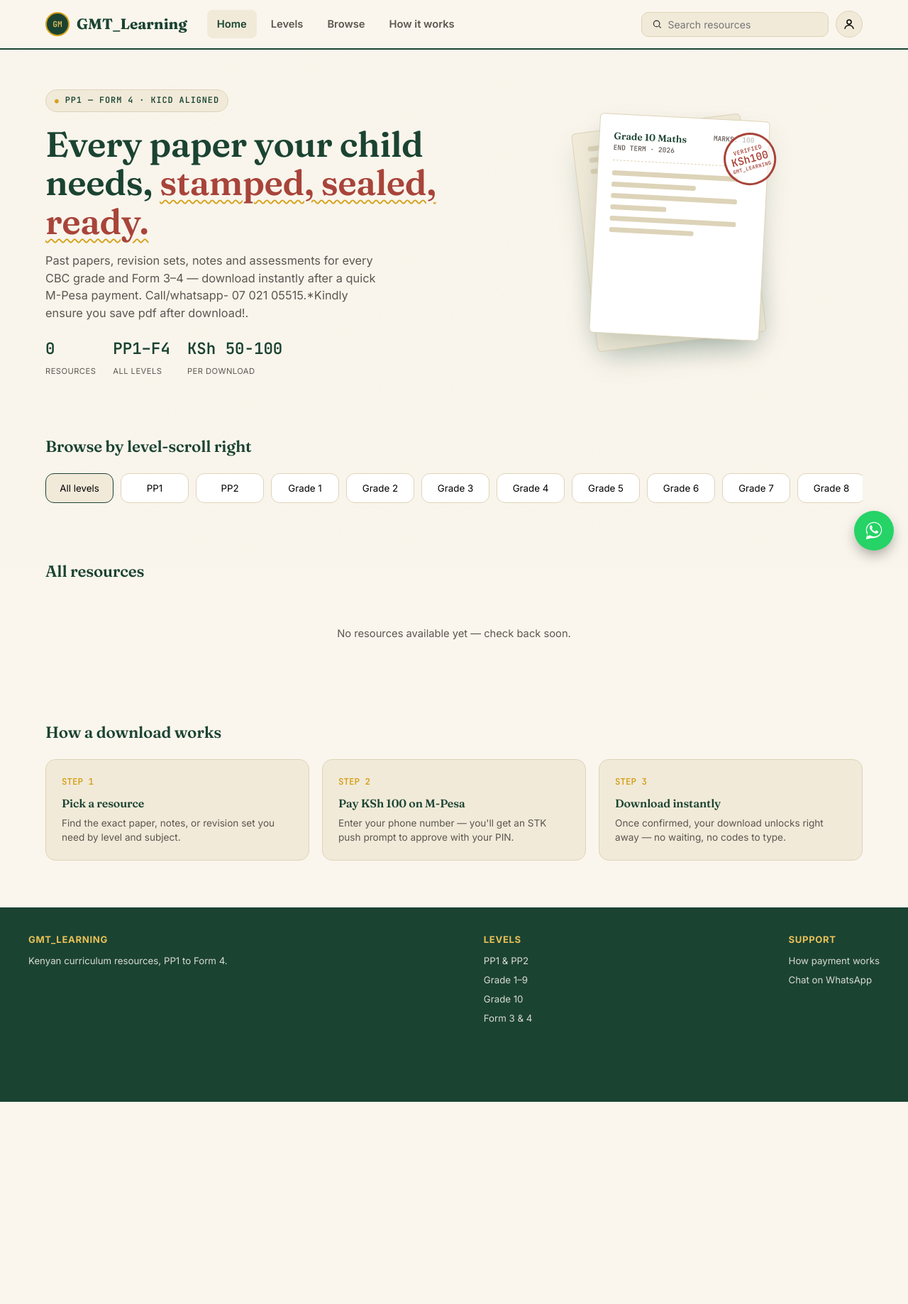
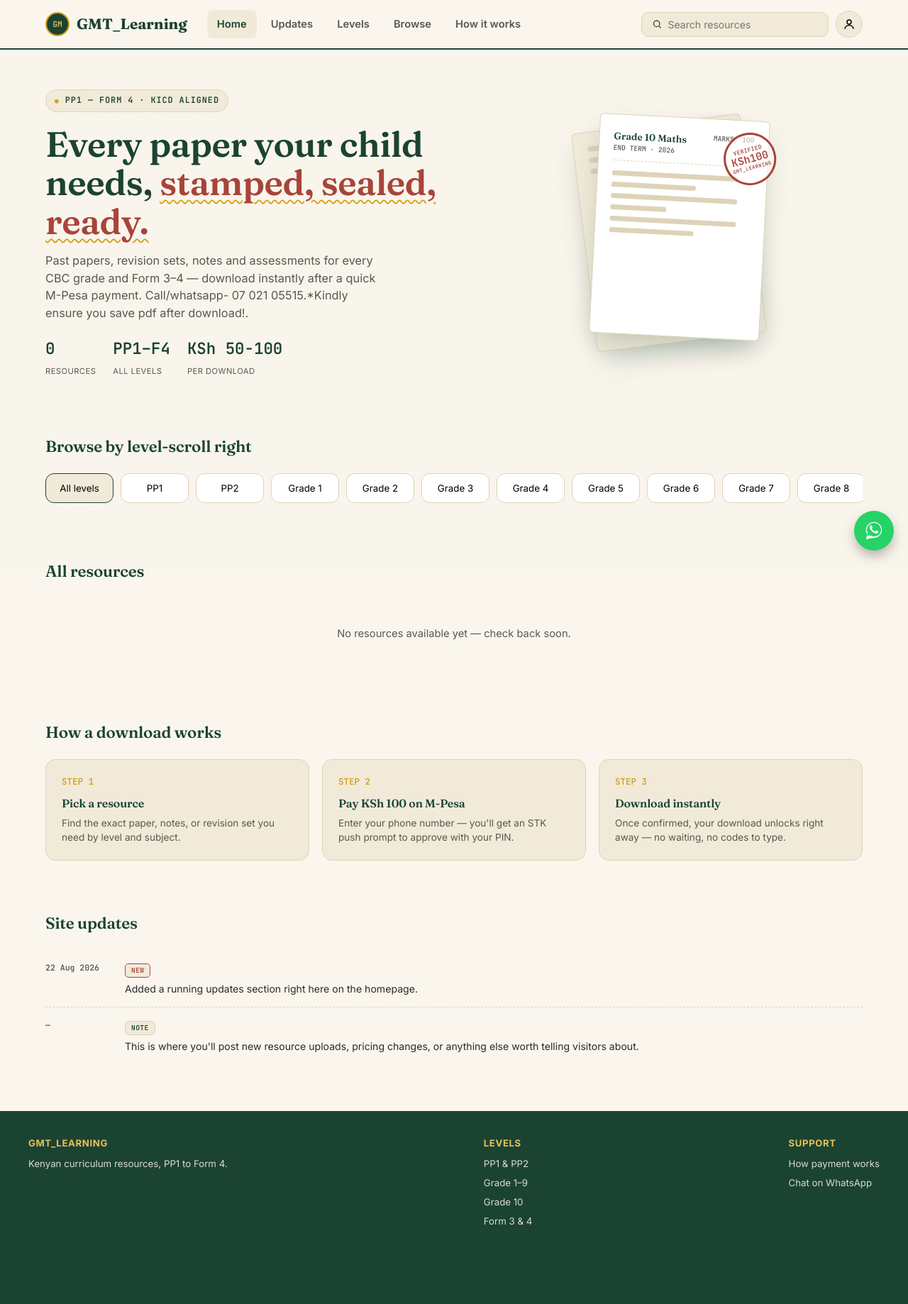
Before and after one commit to gmtrisen/gmt-learning, a Flask app: page / in a window 1280 px wide. Shown: the top 1838 px of the page at 71% size. Before the commit the page ends 1553 px from the top, so only its background shows below. Run offline with Flask 3, Linux system fonts and the light colour scheme; data that the repository does not hold is empty.

Commit message:
Update index.html

```diff
--- a/templates/index.html
+++ b/templates/index.html
@@ -154,6 +154,23 @@
   .section{max-width:1200px;margin:0 auto;padding:36px 24px;position:relative;z-index:1;}
   .section-head{display:flex;justify-content:space-between;align-items:baseline;margin-bottom:20px;flex-wrap:wrap;gap:10px;}
   .section-head h2{font-size:1.4rem;color:var(--forest);}
+  /* Site updates — a small running log, edit the .update-item entries by hand */
+.updates-list{display:flex;flex-direction:column;gap:0;}
+.update-item{display:flex;gap:16px;padding:14px 0;border-bottom:1px dashed var(--line);}
+.update-item:last-child{border-bottom:none;}
+.update-date{flex:0 0 auto;width:96px;font-family:'JetBrains Mono',monospace;font-size:0.72rem;font-weight:600;color:var(--ink-soft);padding-top:2px;}
+.update-body{flex:1;}
+.update-tag{
+  display:inline-block;font-family:'JetBrains Mono',monospace;font-size:0.6rem;font-weight:700;text-transform:uppercase;
+  letter-spacing:0.04em;background:var(--paper);border:1px solid var(--line);color:var(--forest);
+  padding:2px 8px;border-radius:5px;margin-bottom:6px;
+}
+.update-tag.new{color:var(--stamp);border-color:var(--stamp);}
+.update-body p{font-size:0.88rem;color:var(--ink);line-height:1.45;}
+@media (max-width:560px){
+  .update-item{flex-direction:column;gap:4px;}
+  .update-date{width:auto;}
+}
   .levels-row{display:flex;gap:10px;overflow-x:auto;padding-bottom:8px;scrollbar-width:none;}
   .levels-row::-webkit-scrollbar{display:none;}
   .level-chip{
@@ -287,6 +304,7 @@
     <a href="#" class="logo"><span class="badge">GM</span>GMT_Learning</a>
     <nav class="nav-links">
       <a href="#" class="active">Home</a>
+      <a href="#updates">Updates</a>
       <a href="#levels">Levels</a>
       <a href="#browse">Browse</a>
       <a href="#how">How it works</a>
@@ -368,6 +386,26 @@
     <div class="how-card"><div class="how-num">STEP 1</div><h3>Pick a resource</h3><p>Find the exact paper, notes, or revision set you need by level and subject.</p></div>
     <div class="how-card"><div class="how-num">STEP 2</div><h3>Pay KSh 100 on M-Pesa</h3><p>Enter your phone number — you'll get an STK push prompt to approve with your PIN.</p></div>
     <div class="how-card"><div class="how-num">STEP 3</div><h3>Download instantly</h3><p>Once confirmed, your download unlocks right away — no waiting, no codes to type.</p></div>
+  </div>
+</section>
+  <section class="section" id="updates">
+  <div class="section-head"><h2>Site updates</h2></div>
+  <div class="updates-list">
+    <!-- Add a new .update-item block at the TOP of this list whenever you post an update. Copy/paste and edit the date, tag and text. -->
+    <div class="update-item">
+      <div class="update-date">22 Aug 2026</div>
+      <div class="update-body">
+        <span class="update-tag new">New</span>
+        <p>Added a running updates section right here on the homepage.</p>
+      </div>
+    </div>
+    <div class="update-item">
+      <div class="update-date">—</div>
+      <div class="update-body">
+        <span class="update-tag">Note</span>
+        <p>This is where you'll post new resource uploads, pricing changes, or anything else worth telling visitors about.</p>
+      </div>
+    </div>
   </div>
 </section>
 
```
